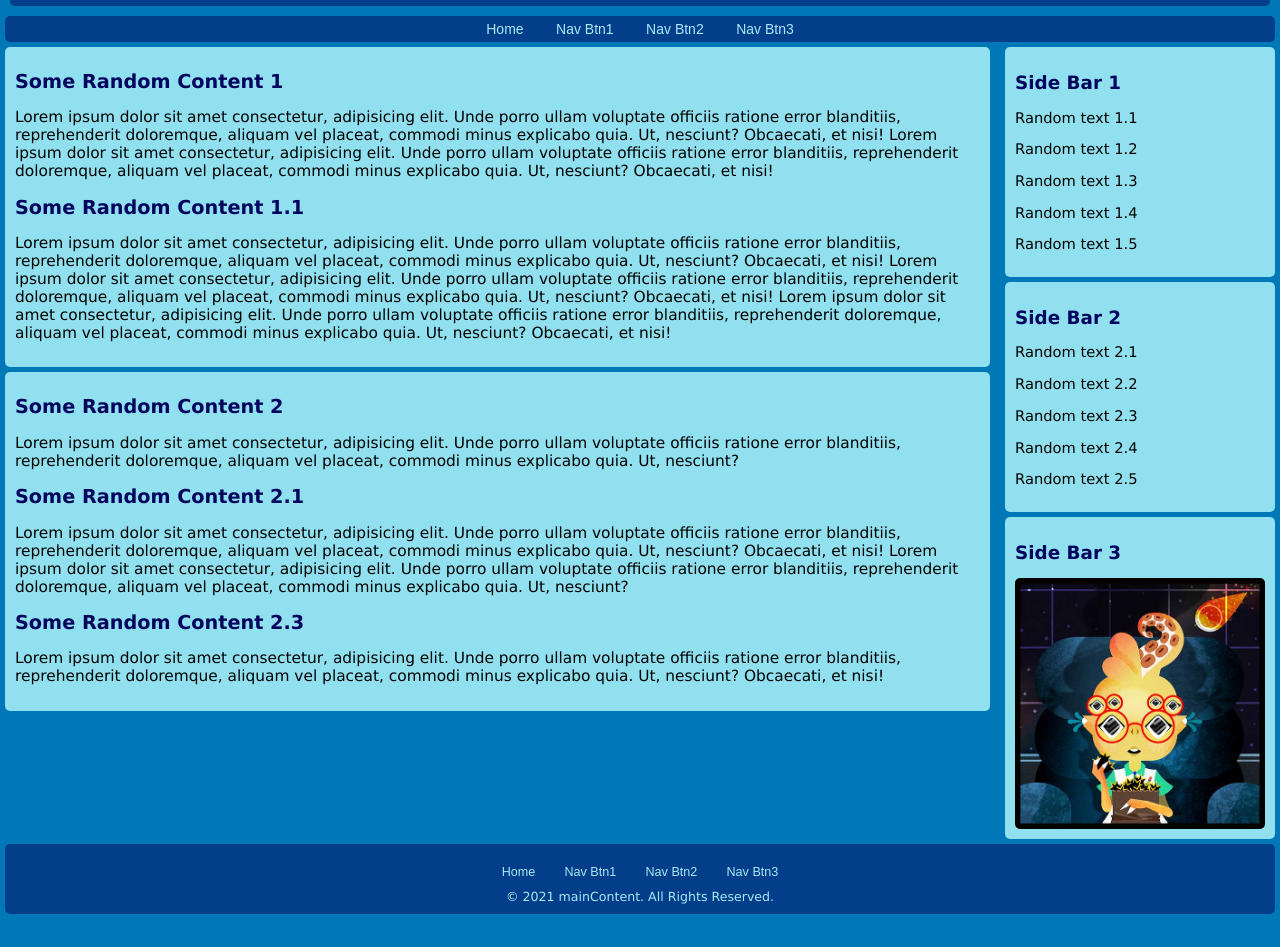
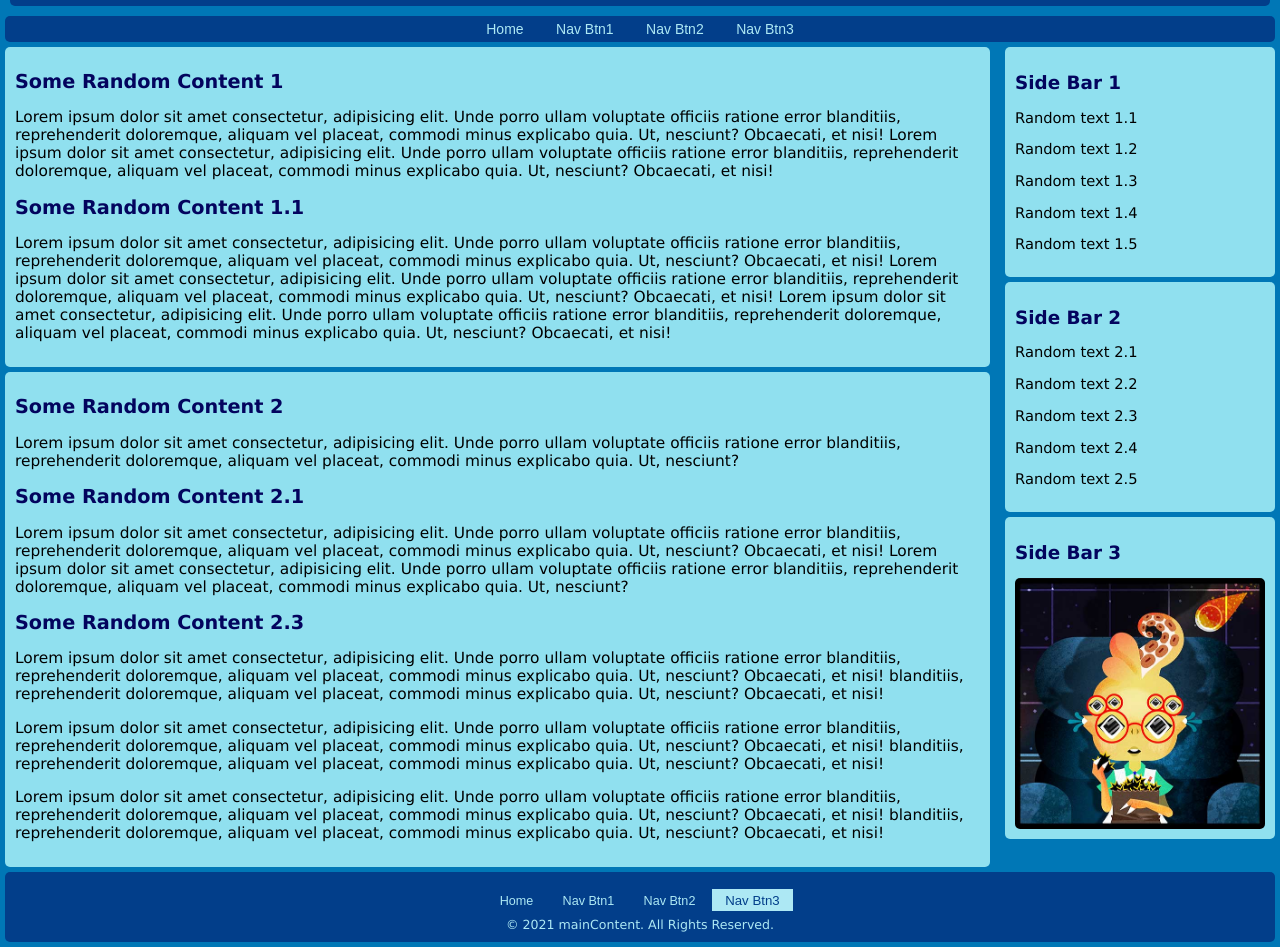
Before and after one commit to Apoorv-Agr/cssLearning, a plain HTML site: page basicsOfCss/layoutsFlexible.html in a window 1280 px wide. Shown: the part 104-1051 px from the top of the page. Before the commit the page ends 1023 px from the top, so only its background shows below. Drawn offline with Linux system fonts and the light colour scheme.

Commit message:
flexible layouts commit 2

```diff
--- a/basicsOfCss/css/layoutsFlexible.css
+++ b/basicsOfCss/css/layoutsFlexible.css
@@ -55,6 +55,7 @@ body {
 .navBar ul li a:hover {
   background-color: #ade8f4;
   color: #023e8a;
+  font-size: 105%;
 }
 
 .sideRightBar {
@@ -111,10 +112,13 @@ body {
 .footer ul li a:hover {
   background-color: #ade8f4;
   color: #023e8a;
+  font-size: 105%;
 }
-
-
-
+.footer ul li a.active {
+  background-color: #ade8f4;
+  color: #023e8a;
+  font-size: 105%;
+}
 
 /* Heading Section */
 h1 {
--- a/basicsOfCss/layoutsFlexible.html
+++ b/basicsOfCss/layoutsFlexible.html
@@ -81,6 +81,20 @@
         <p>Lorem ipsum dolor sit amet consectetur, adipisicing elit. Unde porro ullam voluptate officiis ratione error
             blanditiis, reprehenderit doloremque, aliquam vel placeat, commodi minus explicabo quia. Ut, nesciunt?
             Obcaecati, et nisi!
+            blanditiis, reprehenderit doloremque, aliquam vel placeat, commodi minus explicabo quia. Ut, nesciunt?
+            Obcaecati, et nisi!
+        </p>
+        <p>Lorem ipsum dolor sit amet consectetur, adipisicing elit. Unde porro ullam voluptate officiis ratione error
+            blanditiis, reprehenderit doloremque, aliquam vel placeat, commodi minus explicabo quia. Ut, nesciunt?
+            Obcaecati, et nisi!
+            blanditiis, reprehenderit doloremque, aliquam vel placeat, commodi minus explicabo quia. Ut, nesciunt?
+            Obcaecati, et nisi!
+        </p>
+        <p>Lorem ipsum dolor sit amet consectetur, adipisicing elit. Unde porro ullam voluptate officiis ratione error
+            blanditiis, reprehenderit doloremque, aliquam vel placeat, commodi minus explicabo quia. Ut, nesciunt?
+            Obcaecati, et nisi!
+            blanditiis, reprehenderit doloremque, aliquam vel placeat, commodi minus explicabo quia. Ut, nesciunt?
+            Obcaecati, et nisi!
         </p>
     </div>
 
@@ -89,7 +103,7 @@
             <li><a href="">Home</a></li>
             <li><a href="">Nav Btn1</a></li>
             <li><a href="">Nav Btn2</a></li>
-            <li><a href="">Nav Btn3</a></li>
+            <li><a class="active" href="">Nav Btn3</a></li>
         </ul>
         &copy; 2021 mainContent. All Rights Reserved.
     </div>
```
